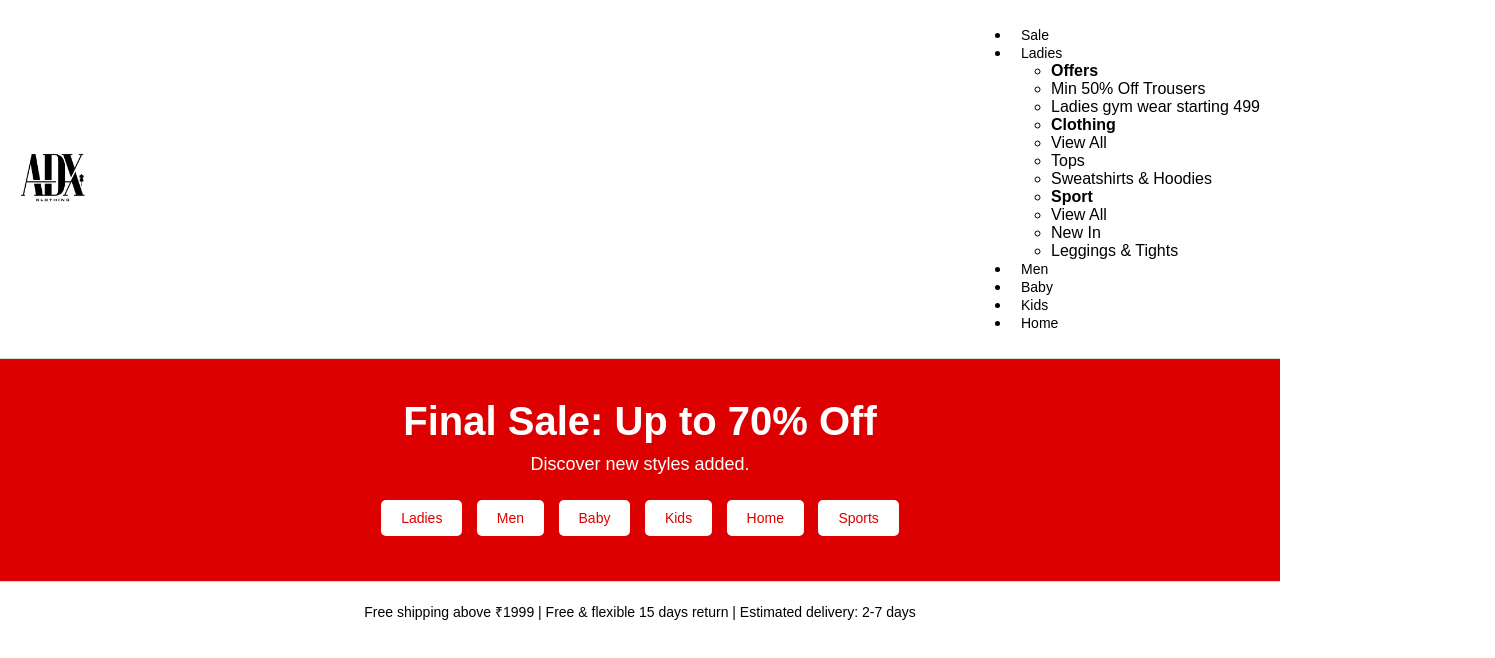
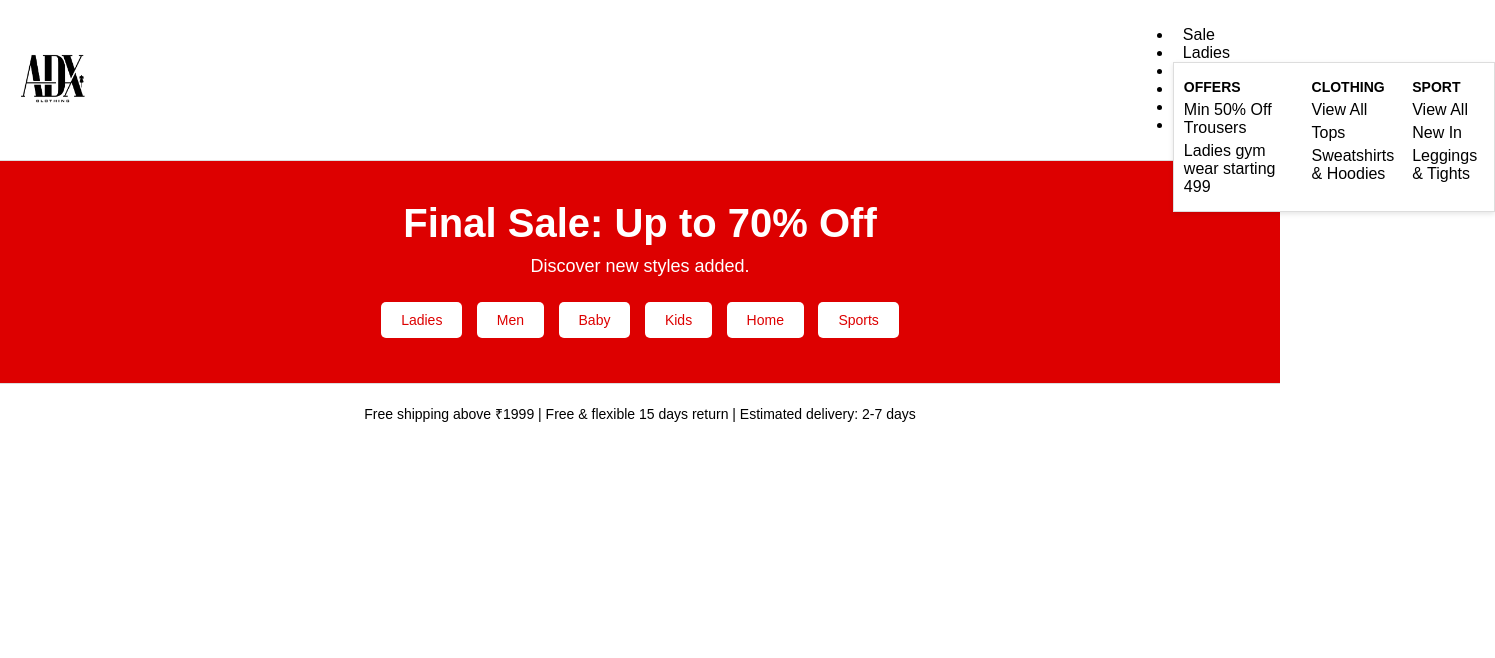
Before and after one commit to adarshojha0024/ADX, a plain HTML site: page index.html in a window 1280 px wide. Shown: the whole page, 1495 px wide, since content can reach past the window. Drawn offline with Linux system fonts and the light colour scheme.

Commit message:
Update index.html

```diff
--- a/index.html
+++ b/index.html
@@ -6,6 +6,61 @@
     <title>ADX | Online Shopping, Clothes | ADXONLINE SHOP</title>
     <link rel="icon" href="adxlogolast.png" type="image/png">
     <style>
+        <style>
+    /* Basic Navigation Menu */
+    nav ul {
+        list-style: none;
+        padding: 0;
+        margin: 0;
+        display: flex;
+    }
+
+    nav ul li {
+        position: relative;
+        margin-right: 20px;
+    }
+
+    nav ul li a {
+        text-decoration: none;
+        color: #000;
+        font-size: 16px;
+    }
+
+    /* Dropdown Menu */
+    .dropdown-menu {
+        display: none;
+        position: absolute;
+        top: 100%;
+        left: 0;
+        background-color: #fff;
+        border: 1px solid #ddd;
+        padding: 10px;
+        box-shadow: 0 2px 5px rgba(0, 0, 0, 0.1);
+        z-index: 1000;
+        width: 300px;
+        display: flex;
+        gap: 10px;
+    }
+
+    .dropdown-menu ul {
+        list-style: none;
+        padding: 0;
+        margin: 0;
+    }
+
+    .dropdown-menu ul li {
+        margin: 5px 0;
+    }
+
+    .dropdown-menu ul li strong {
+        font-size: 14px;
+        text-transform: uppercase;
+    }
+
+    /* Show Dropdown on Hover */
+    .dropdown:hover .dropdown-menu {
+        display: flex;
+    }
         body {
             font-family: Arial, sans-serif;
             margin: 0;
```
